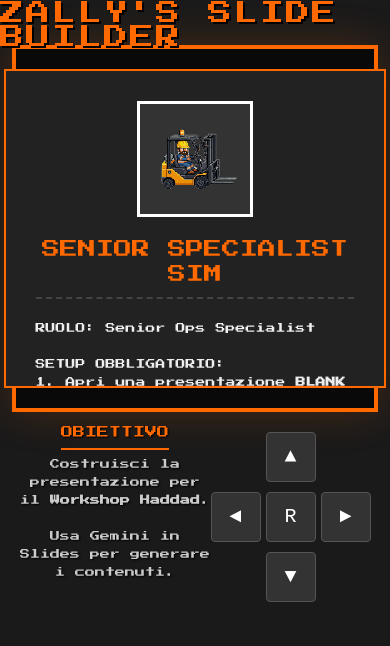
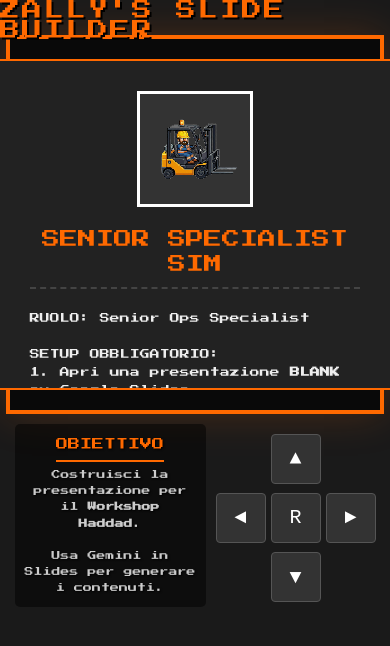
Before and after one commit to luporugby-ctrl/Zally-adventure---7, a plain HTML site: page index.html in a window 390 px wide. Drawn offline with Linux system fonts and the light colour scheme.

Commit message:
Update index.html

```diff
--- a/index.html
+++ b/index.html
@@ -29,32 +29,35 @@
             overflow: hidden;
             display: flex;
             flex-direction: column;
-            align-items: center; /* Centra orizzontalmente tutto il body */
+            align-items: center;
         }
 
-        /* HEADER CENTRATO */
+        /* HEADER RIDOTTO AL MINIMO */
         #ui-header {
             width: 100%;
-            height: 40px; /* Ridotto leggermente per dare più spazio al gioco */
+            height: 30px; /* Ridotto per lasciare spazio al gioco */
             display: flex;
-            justify-content: center; /* Centra il testo */
+            justify-content: center;
             align-items: center;
             color: var(--zalando-orange);
             text-shadow: 2px 2px #000;
-            font-size: clamp(12px, 3vh, 24px);
+            font-size: clamp(10px, 2.5vh, 20px);
             z-index: 20;
             margin-top: 5px;
             letter-spacing: 2px;
+            flex-shrink: 0;
         }
 
         /* AREA GIOCO PRINCIPALE */
         #game-wrapper {
-            position: relative; /* Contesto per il posizionamento assoluto */
+            position: relative;
             width: 100%;
-            flex-grow: 1; /* Occupa tutto lo spazio verticale rimanente */
+            flex-grow: 1; /* Prende tutto lo spazio rimasto */
             display: flex;
-            justify-content: center; /* Centra il canvas orizzontalmente */
-            align-items: center; /* Centra il canvas verticalmente */
+            justify-content: center;
+            align-items: center;
+            padding: 5px; /* Padding minimo */
+            box-sizing: border-box;
         }
 
         /* SIDEBAR FLOTTANTE (SINISTRA) */
@@ -62,11 +65,11 @@
             position: absolute;
             left: 20px;
             top: 50%;
-            transform: translateY(-50%); /* Centra verticalmente rispetto al wrapper */
+            transform: translateY(-50%);
             width: 220px;
             text-align: left;
             z-index: 10;
-            pointer-events: none; /* Permette di cliccare attraverso se trasparente */
+            pointer-events: none;
         }
 
         .instruction-block {
@@ -75,7 +78,10 @@
             font-size: 10px;
             line-height: 1.8;
             text-shadow: 1px 1px 2px #000;
-            pointer-events: auto; /* Riattiva click per eventuali link/interazioni */
+            pointer-events: auto;
+            background: rgba(0, 0, 0, 0.5); /* Sfondo semitrasparente per leggibilità */
+            padding: 10px;
+            border-radius: 5px;
         }
 
         .key-hint {
@@ -88,16 +94,17 @@
             width: fit-content;
         }
 
-        /* CANVAS WRAPPER (IL CUORE) */
+        /* CANVAS WRAPPER (IL CUORE) - MASSIMIZZATO */
         .canvas-wrapper {
             position: relative;
-            /* AUMENTATO: Da 80vh a 85vh per un campo più grande */
-            height: 85vh;
-            width: 85vh;
 
-            /* Limiti per non uscire dallo schermo in larghezza */
-            max-width: 95vw;
-            max-height: 95vw;
+            /* CALCOLO AGGRESSIVO: Tutta l'altezza meno header e un minimo margine */
+            height: calc(100vh - 50px);
+            width: calc(100vh - 50px);
+
+            /* Non uscire mai dai bordi laterali */
+            max-width: 98vw;
+            max-height: 98vw;
 
             border: 4px solid var(--zalando-orange);
             box-shadow: 0 0 40px rgba(255, 105, 0, 0.2);
@@ -114,40 +121,43 @@
         }
 
         /* MEDIA QUERY: TABLET & MOBILE */
-        /* Se non c'è spazio laterale, sposta le istruzioni sotto o le nasconde */
         @media (max-width: 1100px) {
             #side-panel {
                 position: relative;
                 left: auto;
                 top: auto;
                 transform: none;
-                width: 90%;
+                width: 95%;
                 display: flex;
-                justify-content: space-around;
-                margin-bottom: 10px;
+                justify-content: center;
+                gap: 10px;
+                margin-bottom: 5px;
                 text-align: center;
-                order: 2; /* Mette le istruzioni sotto il canvas se usiamo flex column */
+                order: 2;
+            }
+
+            .instruction-block {
+                margin-bottom: 0;
+                font-size: 9px;
             }
 
             #game-wrapper {
                 flex-direction: column;
                 justify-content: flex-start;
+                padding-top: 0;
             }
 
             .canvas-wrapper {
-                height: auto;
-                width: 92vw; /* Un po' più largo su mobile */
-                height: 92vw;
+                /* Su mobile, l'altezza è meno importante, priorità alla larghezza */
+                width: 95vw;
+                height: 95vw;
+                /* Ma non superare il 65% dell'altezza disponibile per lasciare spazio ai controlli */
                 max-height: 65vh;
                 max-width: 65vh;
                 margin-bottom: 10px;
             }
 
-            .key-hint {
-                margin: 0 auto 5px auto; /* Centra titoli */
-            }
-
-            /* Nascondi controlli PC su mobile per pulizia */
+            .key-hint { margin: 0 auto 5px auto; }
             .hide-on-mobile { display: none; }
         }
 
@@ -341,8 +351,15 @@
     player: '#FF6900'
 };
 
+// IMAGINI
 const zallyImg = new Image();
 zallyImg.src = 'zally-employe.png';
+
+const boxImg = new Image();
+boxImg.src = 'box-data.png'; // Nuova immagine per il box
+
+const goalImg = new Image();
+goalImg.src = 'target-slot.png'; // Nuova immagine per il target
 
 // --- CONTENUTI DIDATTICI ---
 
@@ -402,42 +419,42 @@
     showZally: true
 };
 
-// --- MAPPE ---
+// --- MAPPE ESPANSE (PIU' PAVIMENTO, MENO MURI) ---
 const LEVELS = [
-    [ // L1
+    [ // L1: Open Space
         "##########",
-        "##      ##",
-        "## @ $  ##",
-        "##   .  ##",
-        "##      ##",
-        "##########",
-        "##########",
-        "##########",
-        "##########",
+        "#        #",
+        "#  @ $   #",
+        "#        #",
+        "#        #",
+        "#    .   #",
+        "#        #",
+        "#        #",
+        "#        #",
         "##########"
     ],
-    [ // L2
+    [ // L2: Più ostacoli ma tanto spazio
         "##########",
-        "##  .   ##",
-        "##      ##",
-        "##  $   ##",
-        "## @ $  ##",
-        "##  .   ##",
-        "##      ##",
-        "##########",
-        "##########",
+        "#        #",
+        "# .    . #",
+        "#        #",
+        "#  $  $  #",
+        "#   @    #",
+        "#        #",
+        "#        #",
+        "#        #",
         "##########"
     ],
-    [ // L3
+    [ // L3: Complesso ma aperto
         "##########",
-        "##      ##",
-        "## .  . ##",
-        "##  $$  ##",
-        "##  @   ##",
-        "##      ##",
-        "##########",
-        "##########",
-        "##########",
+        "#        #",
+        "#  .  .  #",
+        "#   $$   #",
+        "#   @    #",
+        "#        #",
+        "#        #",
+        "#        #",
+        "#        #",
         "##########"
     ]
 ];
@@ -562,25 +579,44 @@
                 ctx.strokeRect(px,py,tileSize,tileSize);
             }
             else if(cell === '.') {
-                ctx.fillStyle = COLORS.goal;
-                ctx.beginPath();
-                ctx.arc(px+20, py+20, 8, 0, Math.PI*2);
-                ctx.fill();
-                ctx.strokeStyle = COLORS.goal;
-                ctx.strokeRect(px+5, py+5, 30, 30);
+                drawGoal(px, py); // Disegna il target (immagine o fallback)
             }
             else if(cell === '$') {
-                drawBox(px, py, false);
+                drawBox(px, py, false); // Disegna il box (immagine o fallback)
             }
             else if(cell === '*') {
-                drawBox(px, py, true);
+                drawBox(px, py, true); // Box sul target
             }
         }
     }
     drawPlayer(player.x*tileSize, player.y*tileSize);
 }
 
+function drawGoal(x, y) {
+    if (goalImg.complete && goalImg.naturalHeight !== 0) {
+        ctx.drawImage(goalImg, x, y, tileSize, tileSize);
+    } else {
+        // Fallback: Cerchio/Target
+        ctx.fillStyle = COLORS.goal;
+        ctx.beginPath();
+        ctx.arc(x+20, y+20, 8, 0, Math.PI*2);
+        ctx.fill();
+        ctx.strokeStyle = COLORS.goal;
+        ctx.strokeRect(x+5, y+5, 30, 30);
+    }
+}
+
 function drawBox(x, y, isOk) {
+    if (boxImg.complete && boxImg.naturalHeight !== 0) {
+        ctx.drawImage(boxImg, x, y, tileSize, tileSize);
+        // Se è OK, magari aggiungi un contorno verde o una spunta sopra
+        if (isOk) {
+            ctx.strokeStyle = '#f1c40f';
+            ctx.lineWidth = 3;
+            ctx.strokeRect(x, y, tileSize, tileSize);
+        }
+    } else {
+        // Fallback: Rettangolo
         ctx.fillStyle = isOk ? COLORS.boxOk : COLORS.box;
         ctx.fillRect(x+4, y+4, tileSize-8, tileSize-8);
         ctx.strokeStyle = '#fff';
@@ -588,6 +624,7 @@
         ctx.fillStyle = '#fff';
         ctx.font = '10px "Press Start 2P"';
         ctx.fillText(isOk ? "OK" : "TXT", x+8, y+24);
+    }
 }
 
 function drawPlayer(x, y) {
```
Lines whose indentation alone changed are shown as unchanged.
